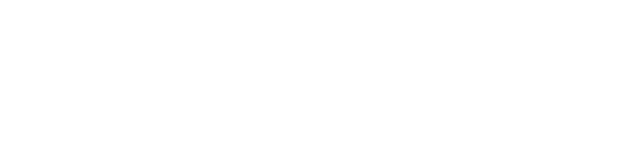
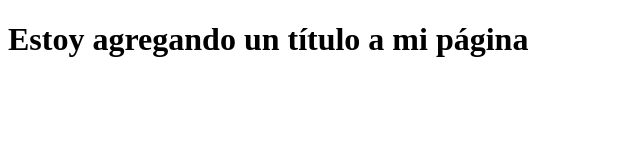
Before and after one commit to joentoar82/mi-primera-web, a plain HTML site: page index.html in a window 1280 px wide. Shown: the whole page, without its empty margins (0-640 px from the left). Drawn offline with Linux system fonts and the light colour scheme.

Commit message:
agregue un nuevo título en h1 al index.html

```diff
--- a/index.html
+++ b/index.html
@@ -7,5 +7,7 @@
 </head>
 <body>
 
+    <h1>Estoy agregando un título a mi página</h1>
+
 </body>
 </html>
```
